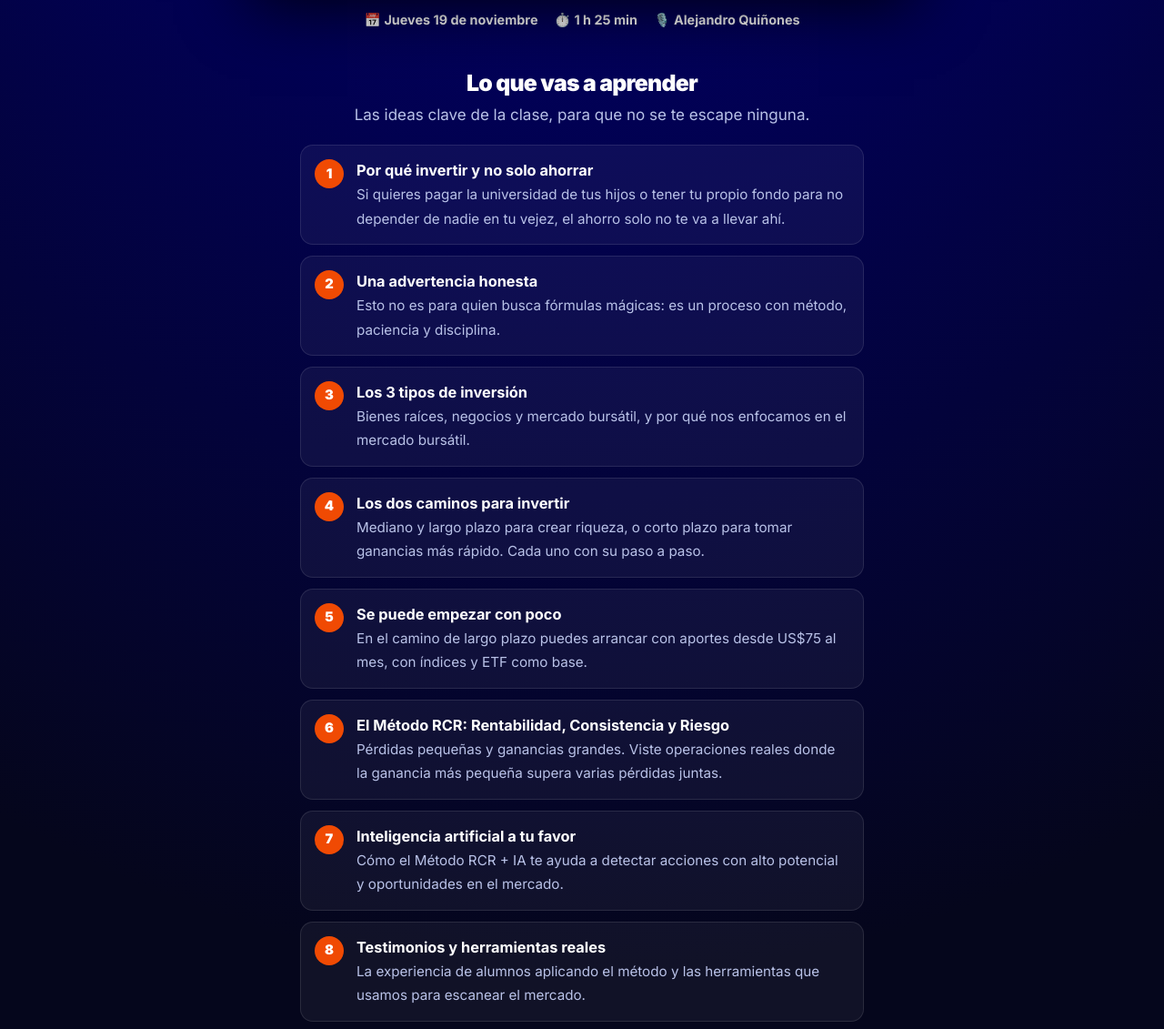
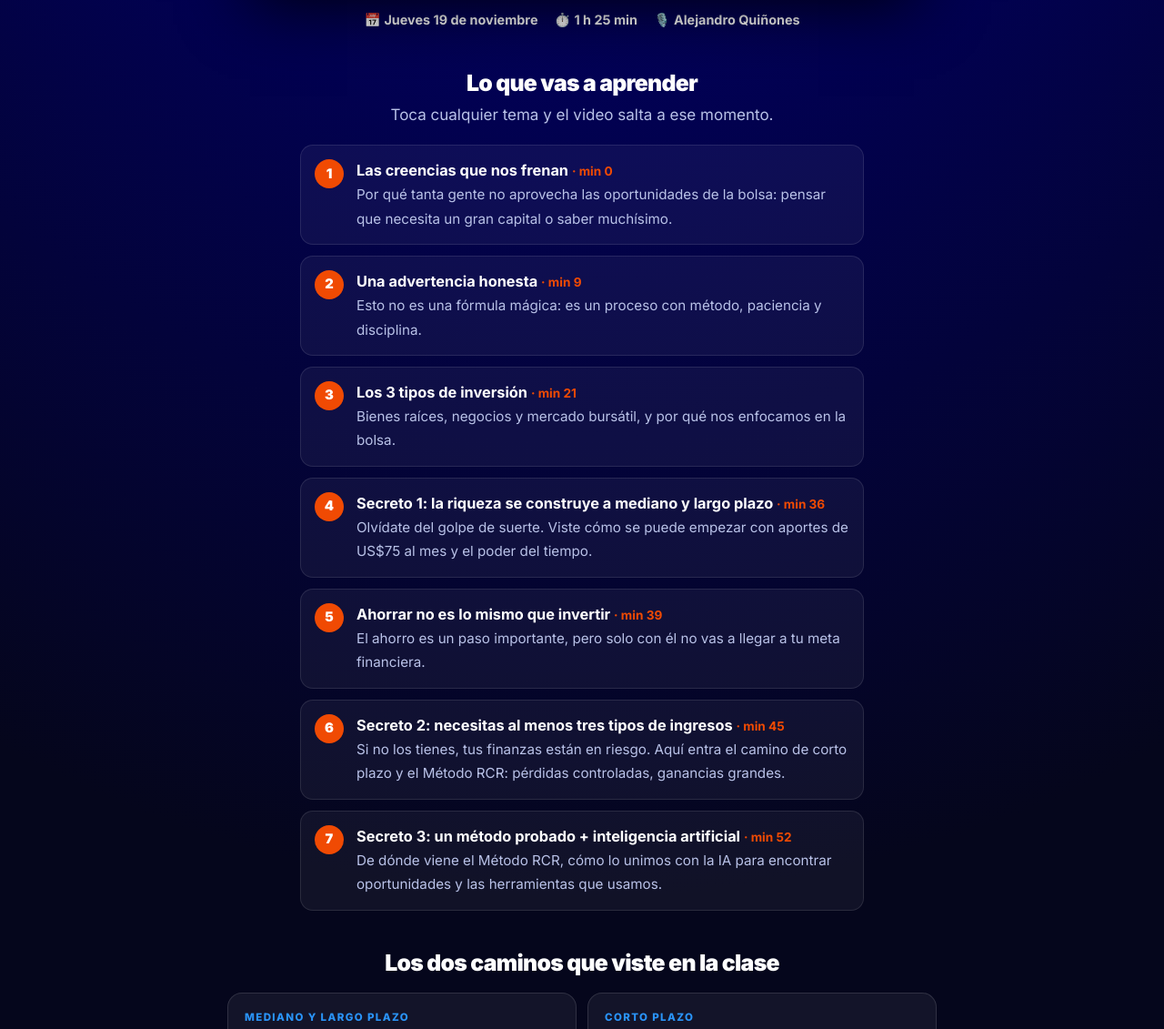
Before and after one commit to AQFinanzas/aqfinanzas-web, a plain HTML site: page grabacion/index.html in a window 1280 px wide. Shown: the part 848-1979 px from the top of the page at 91% size. Drawn offline with Linux system fonts and the light colour scheme.

Commit message:
Grabación: temas con minuto y salto en el video
Co-Authored-By: Claude Opus 5.5 <noreply@anthropic.com>
Claude-Session: https://claude.ai/code/session_013XbpDWPceLtnk86hJpCsAt

```diff
--- a/grabacion/index.html
+++ b/grabacion/index.html
@@ -42,6 +42,7 @@ p{margin:0}
 .lista li{display:flex;gap:14px;align-items:flex-start;background:rgba(255,255,255,.05);border:1px solid rgba(255,255,255,.1);border-radius:14px;padding:15px}
 .lista .num{flex:none;width:32px;height:32px;border-radius:50%;background:var(--naranja);display:grid;place-items:center;font-weight:900;font-size:.92rem}
 .lista b{display:block;font-size:1.02rem}
+.lista li{cursor:pointer;transition:background .15s,border-color .15s}.lista li:hover{background:rgba(255,255,255,.09);border-color:rgba(240,74,3,.5)}.lista em{font-style:normal;color:var(--naranja);font-weight:700;font-size:.85rem}
 .lista span{color:var(--claro);font-size:.95rem}
 .caminos{display:grid;grid-template-columns:1fr 1fr;gap:12px;margin-top:20px}
 .camino{background:rgba(255,255,255,.06);border:1px solid rgba(255,255,255,.12);border-radius:16px;padding:18px}
@@ -73,22 +74,21 @@ footer{text-align:center;color:rgba(185,194,232,.6);font-size:.78rem;padding:40p
   </section>
 
   <div class="video">
-    <iframe src="https://player.vimeo.com/video/1248544099?h=14a258fcf7&title=0&byline=0&portrait=0&dnt=1" allow="autoplay; fullscreen; picture-in-picture" allowfullscreen title="Grabación de la clase · 19 de noviembre"></iframe>
+    <iframe id="vid" src="https://player.vimeo.com/video/1248544099?h=14a258fcf7&title=0&byline=0&portrait=0&dnt=1" allow="autoplay; fullscreen; picture-in-picture" allowfullscreen title="Grabación de la clase · 19 de noviembre"></iframe>
   </div>
   <div class="meta"><span>📅 <b>Jueves 19 de noviembre</b></span><span>⏱️ <b>1 h 25 min</b></span><span>🎙️ <b>Alejandro Quiñones</b></span></div>
 
   <section class="bloque angosto">
     <h2>Lo que vas a aprender</h2>
-    <p class="intro">Las ideas clave de la clase, para que no se te escape ninguna.</p>
+    <p class="intro">Toca cualquier tema y el video salta a ese momento.</p>
     <ul class="lista">
-      <li><div class="num">1</div><div><b>Por qué invertir y no solo ahorrar</b><span>Si quieres pagar la universidad de tus hijos o tener tu propio fondo para no depender de nadie en tu vejez, el ahorro solo no te va a llevar ahí.</span></div></li>
-      <li><div class="num">2</div><div><b>Una advertencia honesta</b><span>Esto no es para quien busca fórmulas mágicas: es un proceso con método, paciencia y disciplina.</span></div></li>
-      <li><div class="num">3</div><div><b>Los 3 tipos de inversión</b><span>Bienes raíces, negocios y mercado bursátil, y por qué nos enfocamos en el mercado bursátil.</span></div></li>
-      <li><div class="num">4</div><div><b>Los dos caminos para invertir</b><span>Mediano y largo plazo para crear riqueza, o corto plazo para tomar ganancias más rápido. Cada uno con su paso a paso.</span></div></li>
-      <li><div class="num">5</div><div><b>Se puede empezar con poco</b><span>En el camino de largo plazo puedes arrancar con aportes desde US$75 al mes, con índices y ETF como base.</span></div></li>
-      <li><div class="num">6</div><div><b>El Método RCR: Rentabilidad, Consistencia y Riesgo</b><span>Pérdidas pequeñas y ganancias grandes. Viste operaciones reales donde la ganancia más pequeña supera varias pérdidas juntas.</span></div></li>
-      <li><div class="num">7</div><div><b>Inteligencia artificial a tu favor</b><span>Cómo el Método RCR + IA te ayuda a detectar acciones con alto potencial y oportunidades en el mercado.</span></div></li>
-      <li><div class="num">8</div><div><b>Testimonios y herramientas reales</b><span>La experiencia de alumnos aplicando el método y las herramientas que usamos para escanear el mercado.</span></div></li>
+      <li data-t="0"><div class="num">1</div><div><b>Las creencias que nos frenan <em>· min 0</em></b><span>Por qué tanta gente no aprovecha las oportunidades de la bolsa: pensar que necesita un gran capital o saber muchísimo.</span></div></li>
+      <li data-t="540"><div class="num">2</div><div><b>Una advertencia honesta <em>· min 9</em></b><span>Esto no es una fórmula mágica: es un proceso con método, paciencia y disciplina.</span></div></li>
+      <li data-t="1260"><div class="num">3</div><div><b>Los 3 tipos de inversión <em>· min 21</em></b><span>Bienes raíces, negocios y mercado bursátil, y por qué nos enfocamos en la bolsa.</span></div></li>
+      <li data-t="2160"><div class="num">4</div><div><b>Secreto 1: la riqueza se construye a mediano y largo plazo <em>· min 36</em></b><span>Olvídate del golpe de suerte. Viste cómo se puede empezar con aportes de US$75 al mes y el poder del tiempo.</span></div></li>
+      <li data-t="2340"><div class="num">5</div><div><b>Ahorrar no es lo mismo que invertir <em>· min 39</em></b><span>El ahorro es un paso importante, pero solo con él no vas a llegar a tu meta financiera.</span></div></li>
+      <li data-t="2700"><div class="num">6</div><div><b>Secreto 2: necesitas al menos tres tipos de ingresos <em>· min 45</em></b><span>Si no los tienes, tus finanzas están en riesgo. Aquí entra el camino de corto plazo y el Método RCR: pérdidas controladas, ganancias grandes.</span></div></li>
+      <li data-t="3120"><div class="num">7</div><div><b>Secreto 3: un método probado + inteligencia artificial <em>· min 52</em></b><span>De dónde viene el Método RCR, cómo lo unimos con la IA para encontrar oportunidades y las herramientas que usamos.</span></div></li>
     </ul>
   </section>
 
@@ -134,7 +134,9 @@ footer{text-align:center;color:rgba(185,194,232,.6);font-size:.78rem;padding:40p
 </div>
 <footer>© AQ Finanzas · Las operaciones mostradas son ejemplos. Los resultados pasados no garantizan resultados futuros.</footer>
 
+<script src="https://player.vimeo.com/api/player.js"></script>
 <script>
+try{var pl=new Vimeo.Player(document.getElementById("vid"));document.querySelectorAll(".lista li[data-t]").forEach(function(li){li.addEventListener("click",function(){var t=+li.dataset.t;pl.setCurrentTime(t).then(function(){pl.play()});document.querySelector(".video").scrollIntoView({behavior:"smooth",block:"center"});try{clarity("event","capitulo_"+t)}catch(e){}})})}catch(e){}
 (function(c,l,a,r,i,t,y){c[a]=c[a]||function(){(c[a].q=c[a].q||[]).push(arguments)};t=l.createElement(r);t.async=1;t.src="https://www.clarity.ms/tag/"+i;y=l.getElementsByTagName(r)[0];y.parentNode.insertBefore(t,y);})(window,document,"clarity","script","z3rvf294da");
 !function(f,b,e,v,n,t,s){if(f.fbq)return;n=f.fbq=function(){n.callMethod?n.callMethod.apply(n,arguments):n.queue.push(arguments)};if(!f._fbq)f._fbq=n;n.push=n;n.loaded=!0;n.version='2.0';n.queue=[];t=b.createElement(e);t.async=!0;t.src=v;s=b.getElementsByTagName(e)[0];s.parentNode.insertBefore(t,s)}(window,document,'script','https://connect.facebook.net/en_US/fbevents.js');
 fbq('init','1875412480497286');
```
